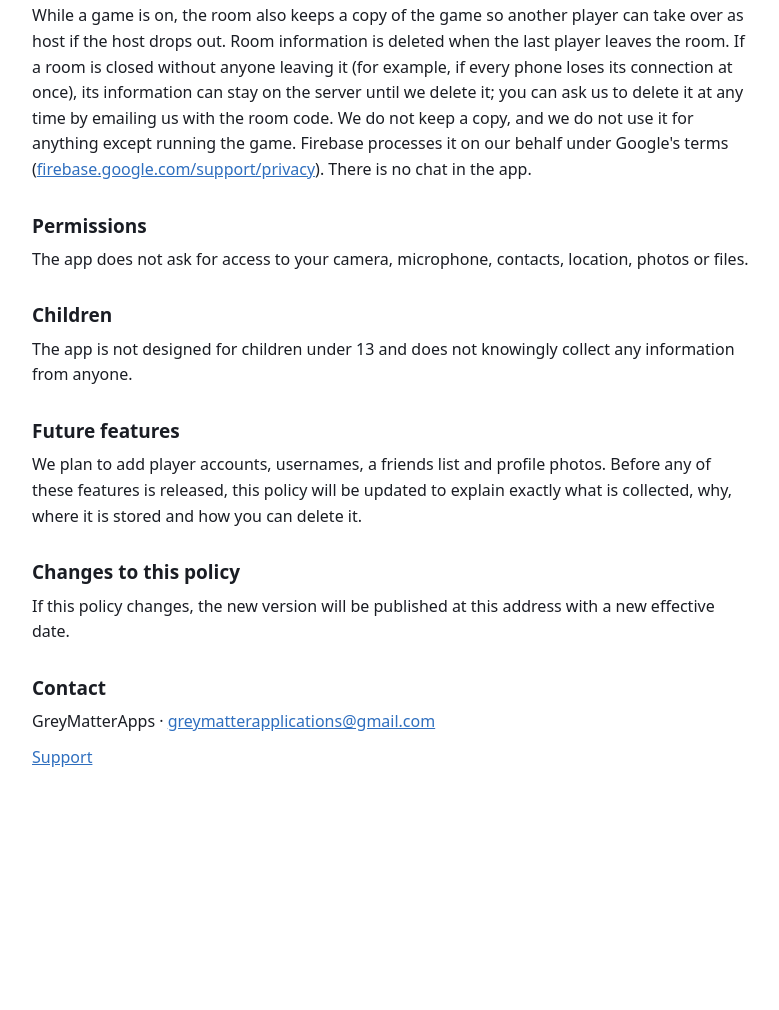
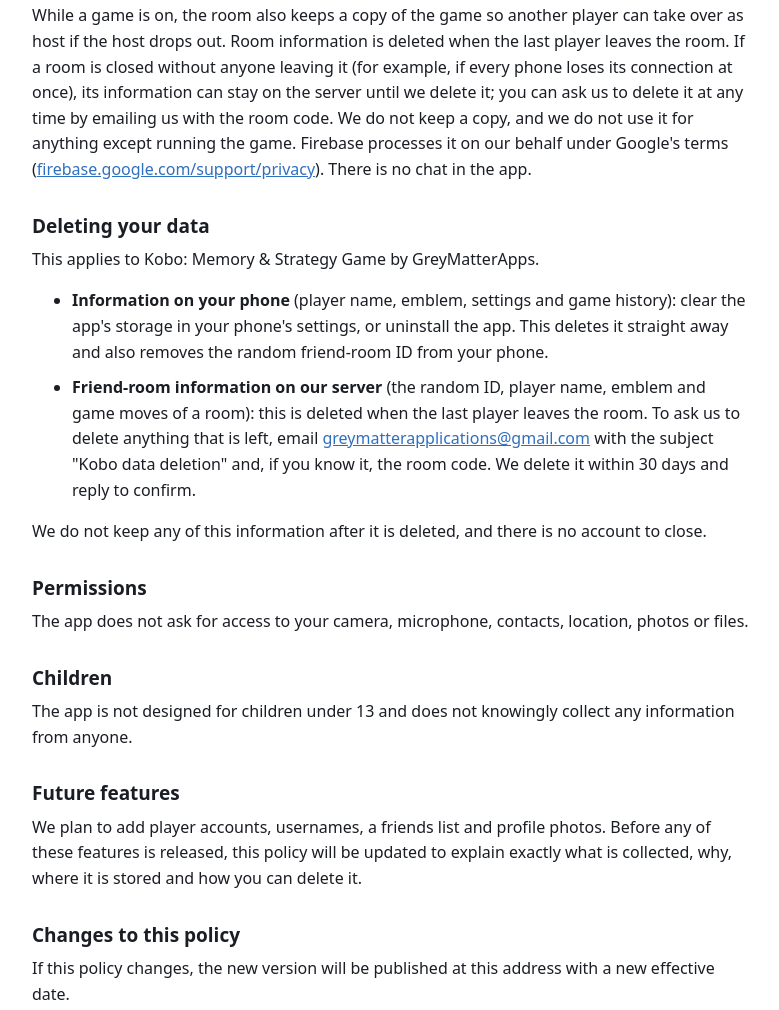
Before and after one commit to incarnalme/kobo-privacy, a plain HTML site: page index.html in a window 1280 px wide. Shown: the part 1276-2286 px from the top of the page, without its empty margins (248-1027 px from the left). Before the commit the page ends 2120 px from the top, so only its background shows below. Drawn offline with Linux system fonts and the light colour scheme.

Commit message:
Privacy policy: add 'Deleting your data' section for the Play Data safety form
Co-Authored-By: Claude Opus 5.5 <noreply@anthropic.com>
Claude-Session: https://claude.ai/code/session_01463TrKSeGySVHHqK9muEch

```diff
--- a/index.html
+++ b/index.html
@@ -39,6 +39,14 @@ p,li{margin:0 0 10px}.muted{color:var(--muted)}a{color:var(--brand)}
 </ul>
 <p>While a game is on, the room also keeps a copy of the game so another player can take over as host if the host drops out. Room information is deleted when the last player leaves the room. If a room is closed without anyone leaving it (for example, if every phone loses its connection at once), its information can stay on the server until we delete it; you can ask us to delete it at any time by emailing us with the room code. We do not keep a copy, and we do not use it for anything except running the game. Firebase processes it on our behalf under Google's terms (<a href="https://firebase.google.com/support/privacy">firebase.google.com/support/privacy</a>). There is no chat in the app.</p>
 
+<h2 id="delete">Deleting your data</h2>
+<p>This applies to Kobo: Memory &amp; Strategy Game by GreyMatterApps.</p>
+<ul>
+<li><strong>Information on your phone</strong> (player name, emblem, settings and game history): clear the app's storage in your phone's settings, or uninstall the app. This deletes it straight away and also removes the random friend-room ID from your phone.</li>
+<li><strong>Friend-room information on our server</strong> (the random ID, player name, emblem and game moves of a room): this is deleted when the last player leaves the room. To ask us to delete anything that is left, email <a href="mailto:greymatterapplications@gmail.com?subject=Kobo%20data%20deletion">greymatterapplications@gmail.com</a> with the subject "Kobo data deletion" and, if you know it, the room code. We delete it within 30 days and reply to confirm.</li>
+</ul>
+<p>We do not keep any of this information after it is deleted, and there is no account to close.</p>
+
 <h2>Permissions</h2>
 <p>The app does not ask for access to your camera, microphone, contacts, location, photos or files.</p>
 
```
